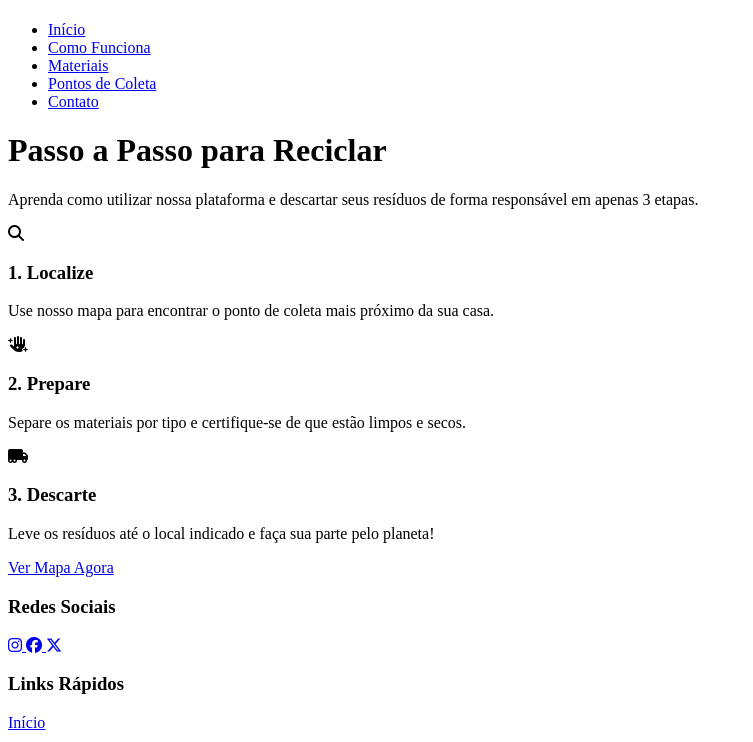
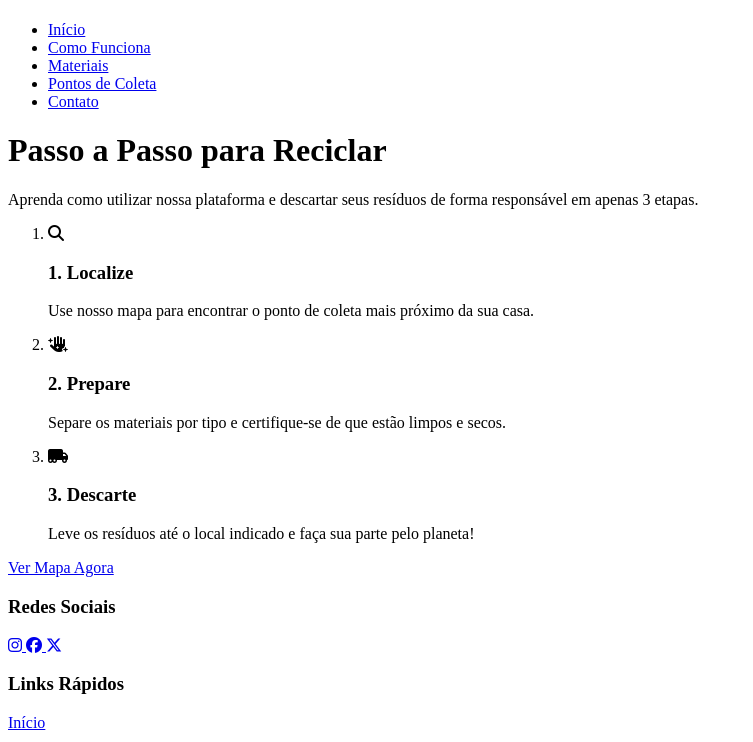
Before and after one commit to rafaela-barbosa/projeto-eco-coleta, a Django app: page /como-funciona/ in a window 1280 px wide. Shown: the part 336-1078 px from the top of the page, without its empty margins (0-753 px from the left). Run offline with Django 5.2, Linux system fonts and the light colour scheme; some libraries are stand-ins or nearby versions.

Commit message:
refactor: melhora a estrutura semântica HTML e SEO das páginas home, materiais e como funciona

```diff
--- a/templates/como_funciona.html
+++ b/templates/como_funciona.html
@@ -9,19 +9,25 @@
         </div>
     </header>
 
+    <section>
         <div class="container-secao">
-        <div class="cards-secao cards-passos">
+
+            <ol class="cards-secao cards-passos">
                 {% for card in secao.get_cards %}
-                <div class="card card-passo">
+                    <li class="card-item">
+                        <article class="card card-passo">
                             <i class="fa-solid fa-{{ card.get_icone }}"></i>
                             <h3>{{ card.get_titulo }}</h3>
                             <p>{{ card.get_descricaoCard }}</p>
-                </div>
+                        </article>
+                    </li>
                 {% endfor %}
-        </div>
+            </ol>
 
             <div class="call-to-action">
                 <a href="{% url 'mapa' %}" class="btn-banner">Ver Mapa Agora</a>
             </div>
+
         </div>
+    </section>
 {% endblock content %}
--- a/templates/index.html
+++ b/templates/index.html
@@ -11,6 +11,7 @@
         </div>
     </header>
 
+    <section>
         <div class="container-secao">
             {% for secao in secoes %}
             <div class="header-secao">
@@ -29,5 +30,6 @@
             </div>
             {% endfor %}
         </div>
+    </section>
 
 {% endblock content %}
```
Also changed, not shown: templates/materiais.html (+5 -3 lines). Lines whose indentation alone changed are shown as unchanged.
